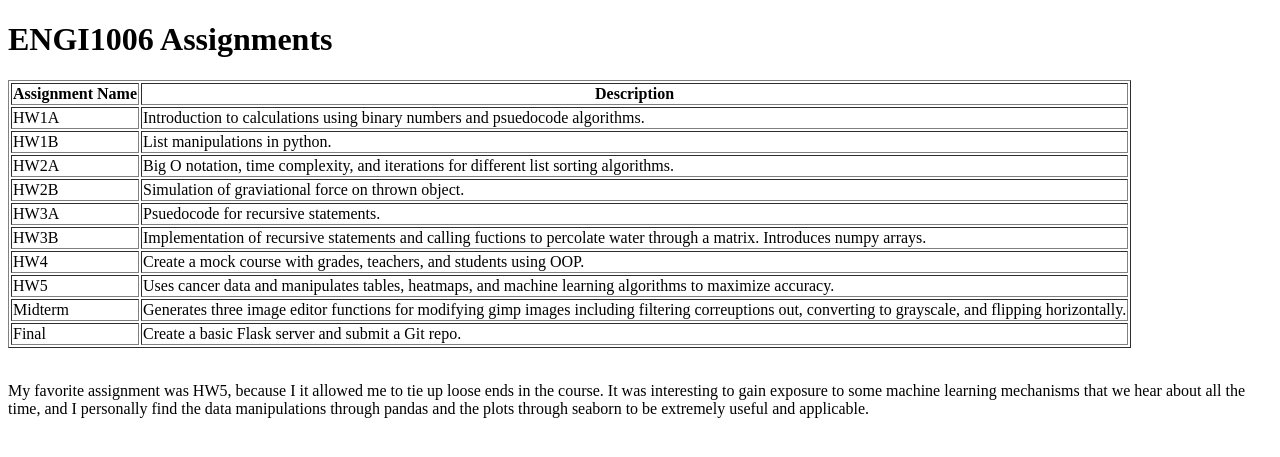
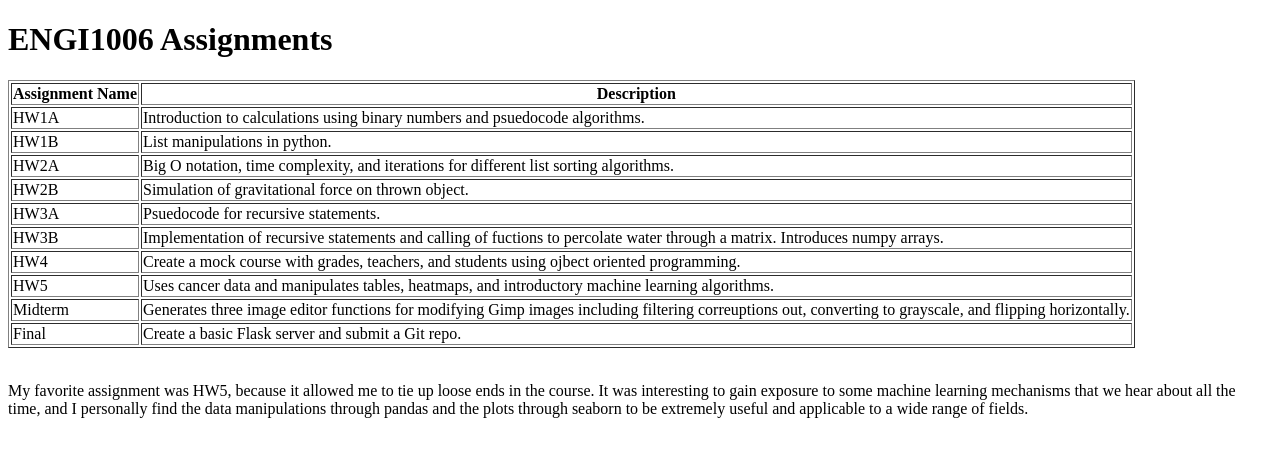
Before and after one commit to kft2108/1006-Final-Project, a Flask app: page /assignment in a window 1280 px wide. Shown: the top 457 px of the page. Run offline with Flask 2, Linux system fonts and the light colour scheme.

Commit message:
changed descriptions of courses and fixed typos

```diff
--- a/templates/assignment.html
+++ b/templates/assignment.html
@@ -26,7 +26,7 @@
       </tr>
       <tr>
         <td>HW2B</td>
-        <td>Simulation of graviational force on thrown object.</td>
+        <td>Simulation of gravitational force on thrown object.</td>
       </tr>
       <tr>
         <td>HW3A</td>
@@ -34,21 +34,21 @@
       </tr>
       <tr>
         <td>HW3B</td>
-        <td>Implementation of recursive statements and calling fuctions to percolate water
+        <td>Implementation of recursive statements and calling of fuctions to percolate water
         through a matrix. Introduces numpy arrays.</td>
       </tr>
       <tr>
         <td>HW4</td>
-        <td>Create a mock course with grades, teachers, and students using OOP.</td>
+        <td>Create a mock course with grades, teachers, and students using ojbect
+        oriented programming.</td>
       </tr>
       <tr>
         <td>HW5</td>
-        <td>Uses cancer data and manipulates tables, heatmaps, and machine learning algorithms
-        to maximize accuracy. </td>
+        <td>Uses cancer data and manipulates tables, heatmaps, and introductory machine learning algorithms. </td>
       </tr>
       <tr>
         <td>Midterm</td>
-        <td>Generates three image editor functions for modifying gimp images including
+        <td>Generates three image editor functions for modifying Gimp images including
         filtering correuptions out, converting to grayscale, and flipping horizontally.</td>
       </tr>
       <tr>
@@ -57,10 +57,10 @@
       </tr>
     </table>
     <br>
-    <p>My favorite assignment was HW5, because I it allowed me to tie up loose ends
+    <p>My favorite assignment was HW5, because it allowed me to tie up loose ends
     in the course. It was interesting to gain exposure to some machine learning mechanisms
     that we hear about all the time, and I personally find the data manipulations through pandas
-    and the plots through seaborn to be extremely useful and applicable.
+    and the plots through seaborn to be extremely useful and applicable to a wide range of fields.
     </p>
     </body>
 </html>
```
